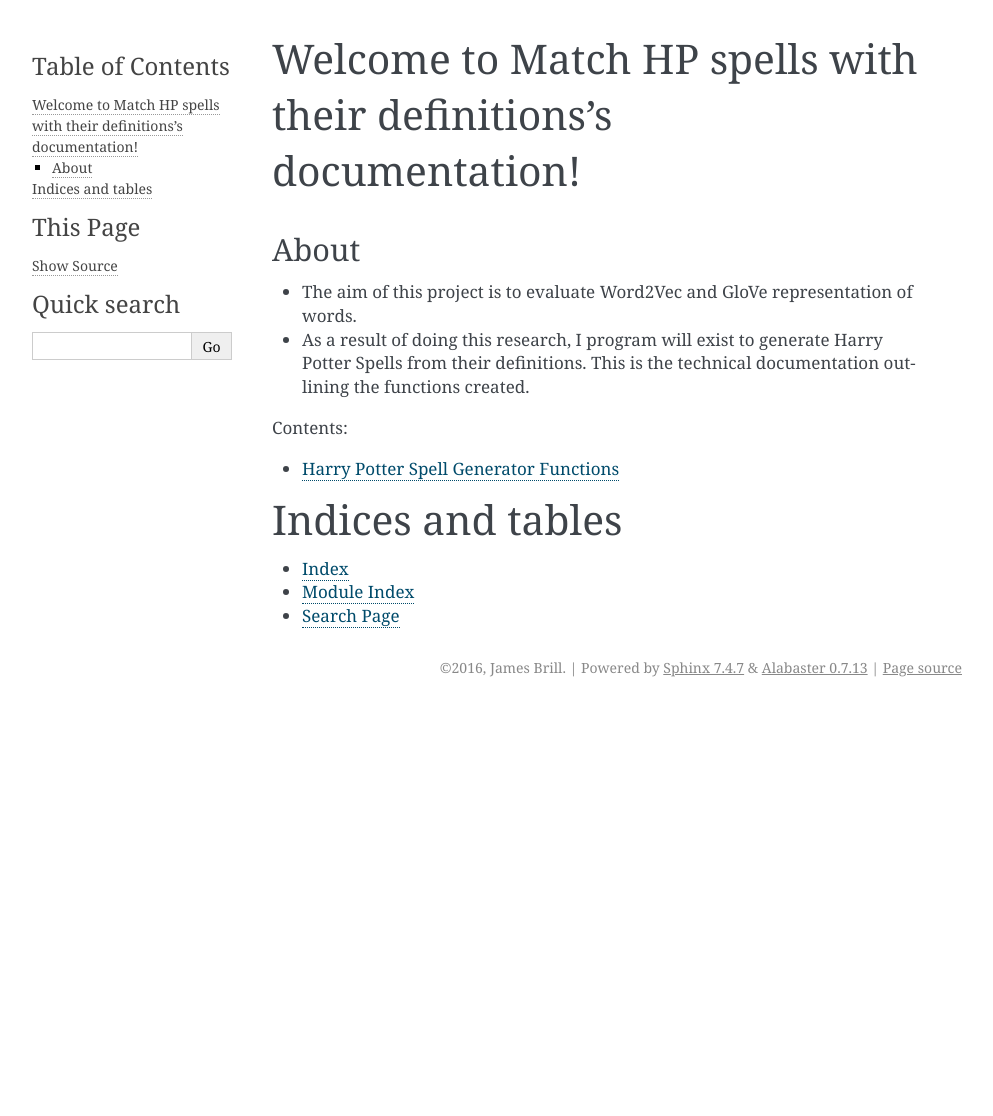
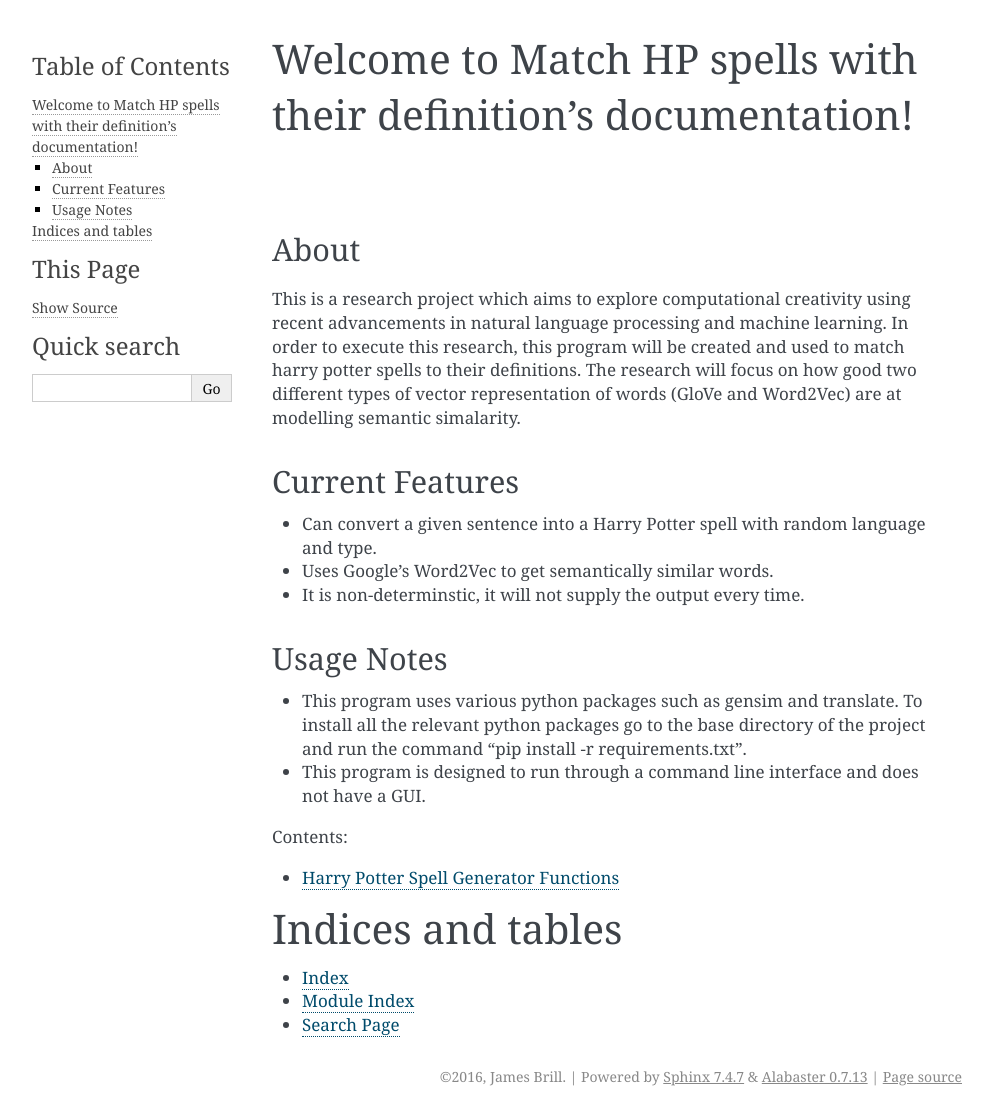
Before and after one commit to jamesb1082/hp-spell-generator, a Sphinx documentation site: the page built from docs/index.rst, in a window 1280 px wide. Shown: the whole page, without its empty margins (148-1141 px from the left). Built offline with Sphinx 7.4.7, drawn with Linux system fonts in a browser that asks for light colours; before the commit the page ends 900 px from its top, so only the background shows below that.

Commit message:
updated documentation

```diff
--- a/docs/index.rst
+++ b/docs/index.rst
@@ -3,15 +3,33 @@
    You can adapt this file completely to your liking, but it should at least
    contain the root `toctree` directive.
 
-Welcome to Match HP spells with their definitions's documentation!
+Welcome to Match HP spells with their definition's documentation!
 ==================================================================
 
 About
 -----
-* The aim of this project is to evaluate Word2Vec and GloVe representation of words.
+This is a research project which aims to explore computational creativity using recent advancements in natural language processing and machine learning. In order to execute this research, this program will be created and used to match harry potter spells to their definitions. The research will focus on how good two different types of vector representation of words (GloVe and Word2Vec) are at modelling semantic simalarity.
 
-* As a result of doing this research, I program will exist to generate Harry Potter Spells
-  from their definitions. This is the technical documentation outlining the functions created.
+
+Current Features
+----------------
+* Can convert a given sentence into a Harry Potter spell with random language and type.
+
+* Uses Google's Word2Vec to get semantically similar words.
+
+* It is non-determinstic, it will not supply the output every time.
+
+
+
+
+
+Usage Notes
+-----------
+* This program uses various python packages such as gensim and translate. To install all the relevant python packages go to the base directory of the project and run the command "pip install -r requirements.txt".
+
+* This program is designed to run through a command line interface and does not have a GUI.
+
+
 
 .. toctree::
    :maxdepth: 2
```
Also changed, not shown: 15 other files.
